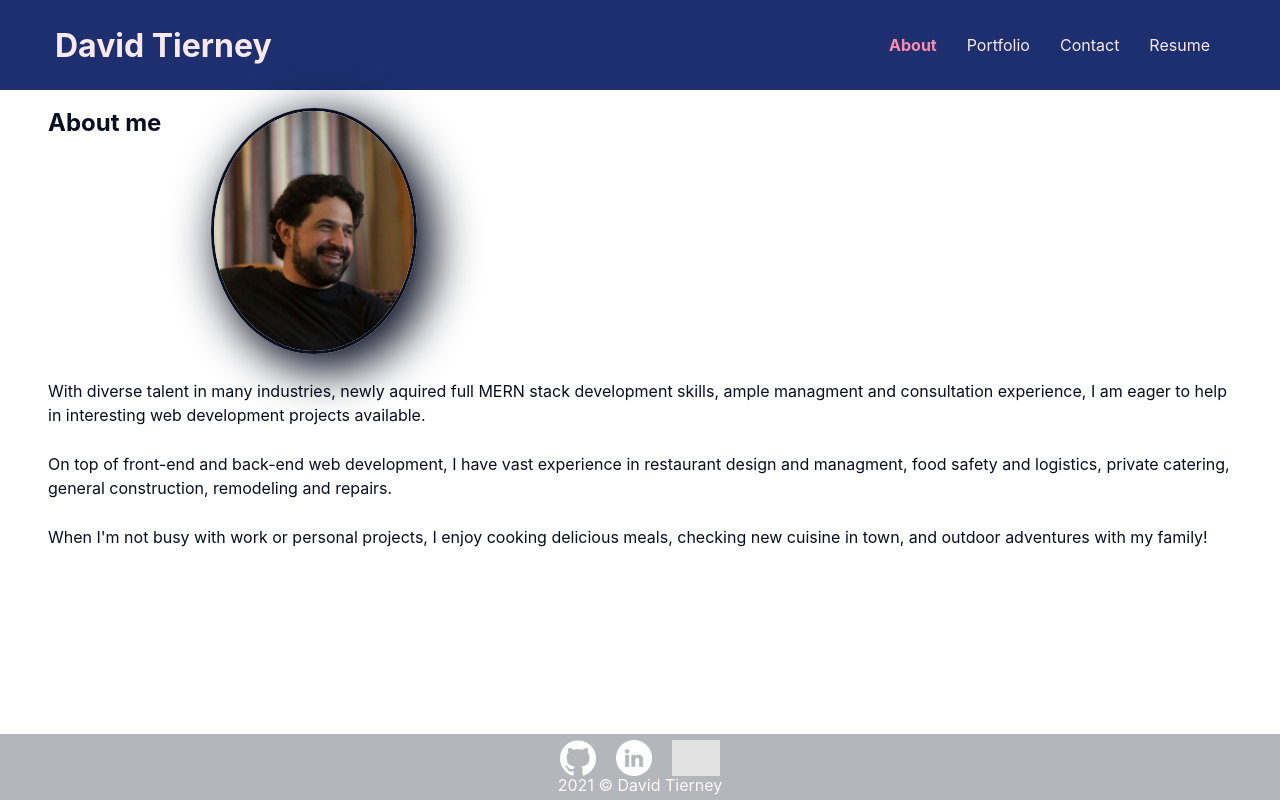
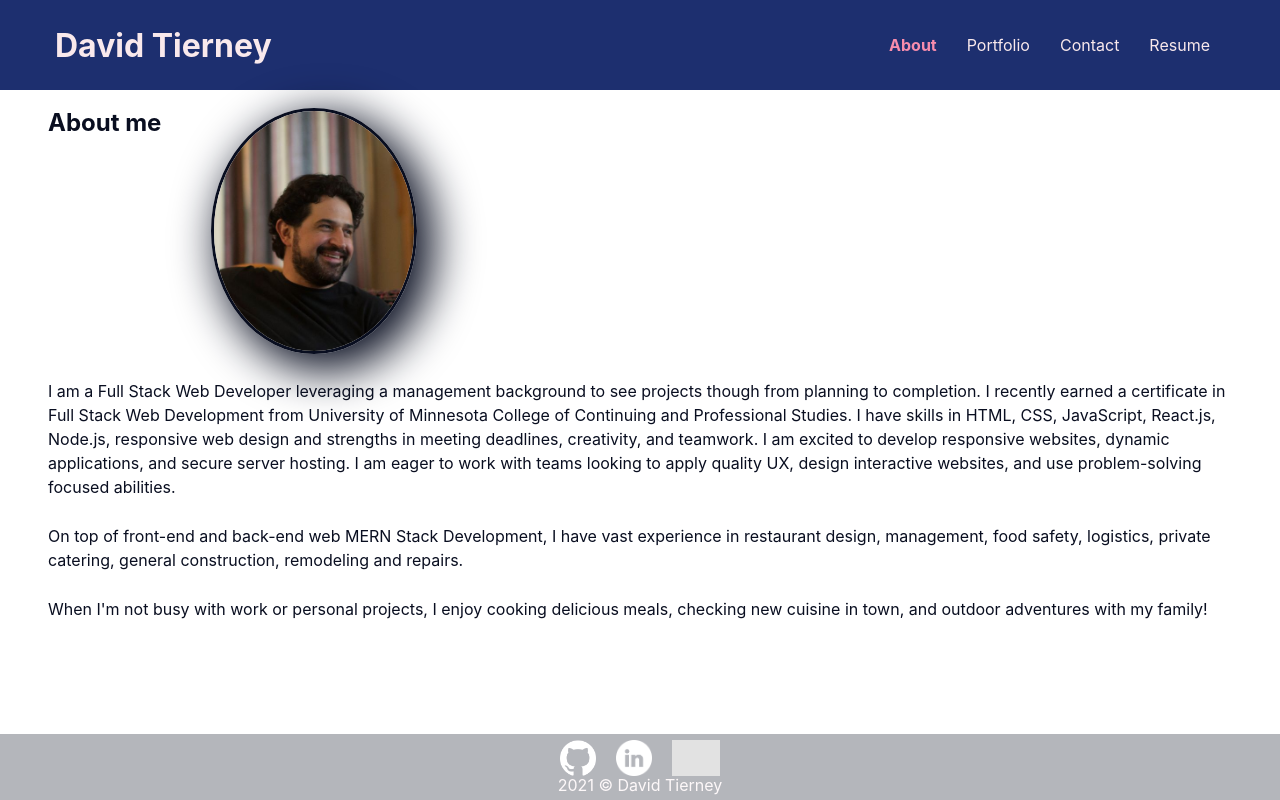
Before and after one commit to daveshouse44/react_portfolio, a React (Create React App) app: page / in a window 1280 px wide. Built offline with nearby package versions, Linux system fonts and the light colour scheme; grey boxes are pictures that could not be loaded.

Commit message:
changes for milestones

```diff
--- a/src/components/About.js
+++ b/src/components/About.js
@@ -15,14 +15,20 @@ const About = () => {
       </div>
       <div className="aboutText">
         <p>
-        With diverse talent in many industries, newly aquired full MERN stack
-        development skills, ample managment and consultation experience, I am
-        eager to help in interesting web development projects available.
+          I am a Full Stack Web Developer leveraging a management background to see
+          projects though from planning to completion. I recently earned a
+          certificate in Full Stack Web Development from University of Minnesota
+          College of Continuing and Professional Studies. I have skills in HTML, CSS,
+          JavaScript, React.js, Node.js, responsive web design and strengths in
+          meeting deadlines, creativity, and teamwork. I am excited to develop
+          responsive websites, dynamic applications, and secure server hosting.
+          I am eager to work with teams looking to apply quality UX, design
+          interactive websites, and use problem-solving focused abilities.
         </p>
         <p>
-        On top of front-end and back-end web development, I have vast experience
-        in restaurant design and managment, food safety and logistics, private
-        catering, general construction, remodeling and repairs.
+          On top of front-end and back-end web MERN Stack Development, I have vast
+          experience in restaurant design, management, food safety, logistics, private catering, general construction, remodeling and
+          repairs.
         </p>
         <p>
           When I'm not busy with work or personal projects, I enjoy cooking
@@ -30,6 +36,8 @@ const About = () => {
           with my family!
         </p>
       </div>
+      <br />
+      <br />
     </section>
   );
 };
--- a/src/components/Contact.js
+++ b/src/components/Contact.js
@@ -80,6 +80,9 @@ function Contact() {
   return (
     <section>
       <h1>Contact me</h1>
+      <p>Email:
+      <a href ="mailto:davidetierney44@gmail.com"> davidetierney44@gmail.com</a>
+      </p>
       <form
         id="contact-form"
         action="https://formspree.io/f/xayarkno"
@@ -134,6 +137,7 @@ function Contact() {
           Submit
         </button>
       </form>
+      <br />
     </section>
   );
 }
--- a/src/components/Resume.js
+++ b/src/components/Resume.js
@@ -44,6 +44,9 @@ const Resume = () => {
       </ul>
       </div>
       </div>
+      <br />
+      <br />
+      <br />
     </section>
   );
 };
```
Lines whose indentation alone changed are shown as unchanged.
